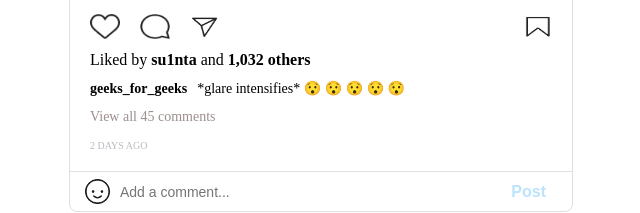
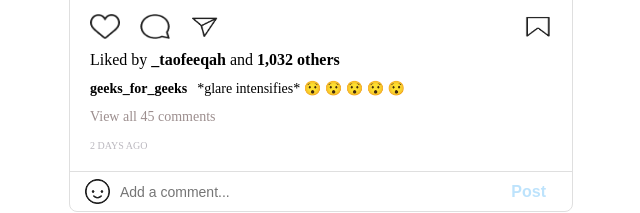
Before and after one commit to Taofeeqah/Instagram-web-clone, a plain HTML site: page index.html in a window 1280 px wide. Shown: the part 2279-2492 px from the top of the page, 336-976 px from the left. Drawn offline with Linux system fonts and the light colour scheme.

Commit message:
updated index.html

```diff
--- a/index.html
+++ b/index.html
@@ -167,7 +167,7 @@
           <img src="images/send.PNG" class="icons" />
           <img src="images/save.PNG" class="save icons" />
         </div>
-        <p>Liked by <b>su1nta</b> and <b>1,032 others</b></p>
+        <p>Liked by <b>_taofeeqah</b> and <b>1,032 others</b></p>
         <p class="description">
           <span>geeks_for_geeks</span>*glare intensifies* 😯 😯 😯 😯 😯
         </p>
@@ -281,9 +281,6 @@
   </div>
   </section>
 
-
-
-
   </main>
 </body>
 </html>
```
